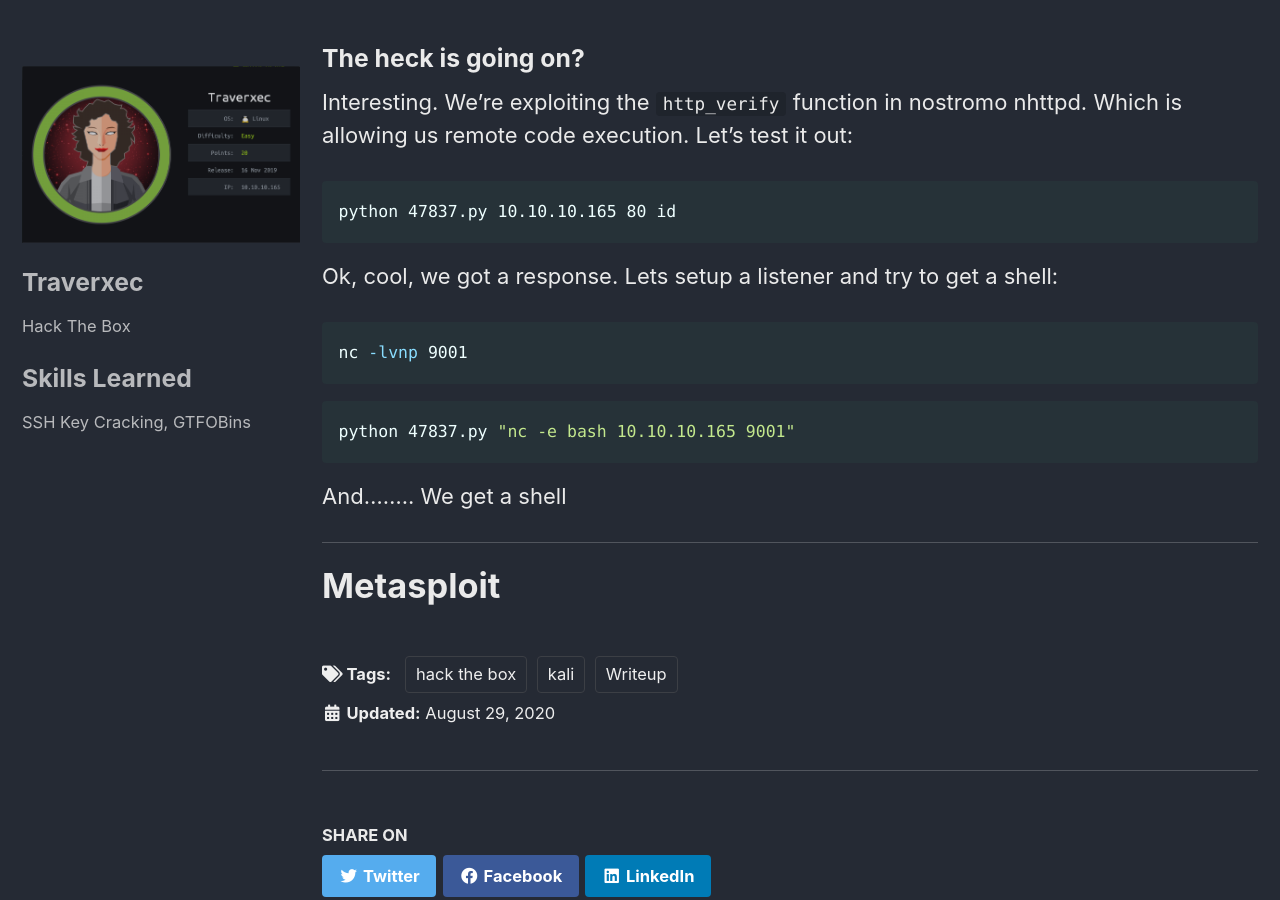
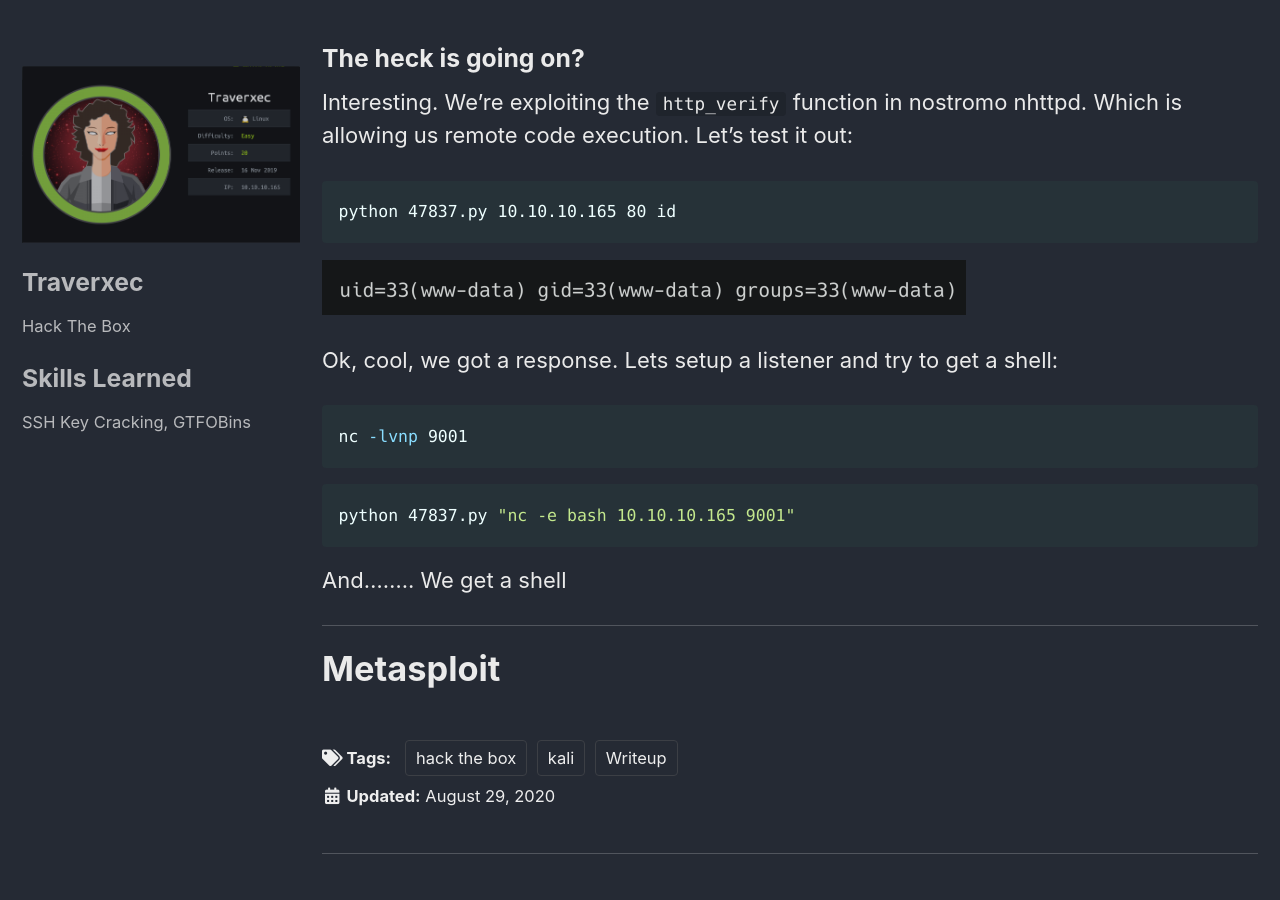
Before and after one commit to mattellquist/gimikbugs.github.io, a Jekyll site: the page built from _writeups/traverxec.md, in a window 1280 px wide and 900 px high, scrolled down 3495 px. Built offline with Jekyll 4.4.1, drawn with Linux system fonts in a browser that asks for light colours; cached includes are drawn as plain includes.

Commit message:
writing Traverxec

````diff
--- a/_writeups/traverxec.md
+++ b/_writeups/traverxec.md
@@ -70,6 +70,7 @@ Interesting. We're exploiting the `http_verify` function in nostromo nhttpd. Whi
 ```bash
 python 47837.py 10.10.10.165 80 id
 ```
+![Response](/images/traverxec/id.png)
 
 Ok, cool, we got a response. Lets setup a listener and try to get a shell:
 
@@ -85,5 +86,4 @@ And........ We get a shell
 
 ---
 
-
 # Metasploit
````
